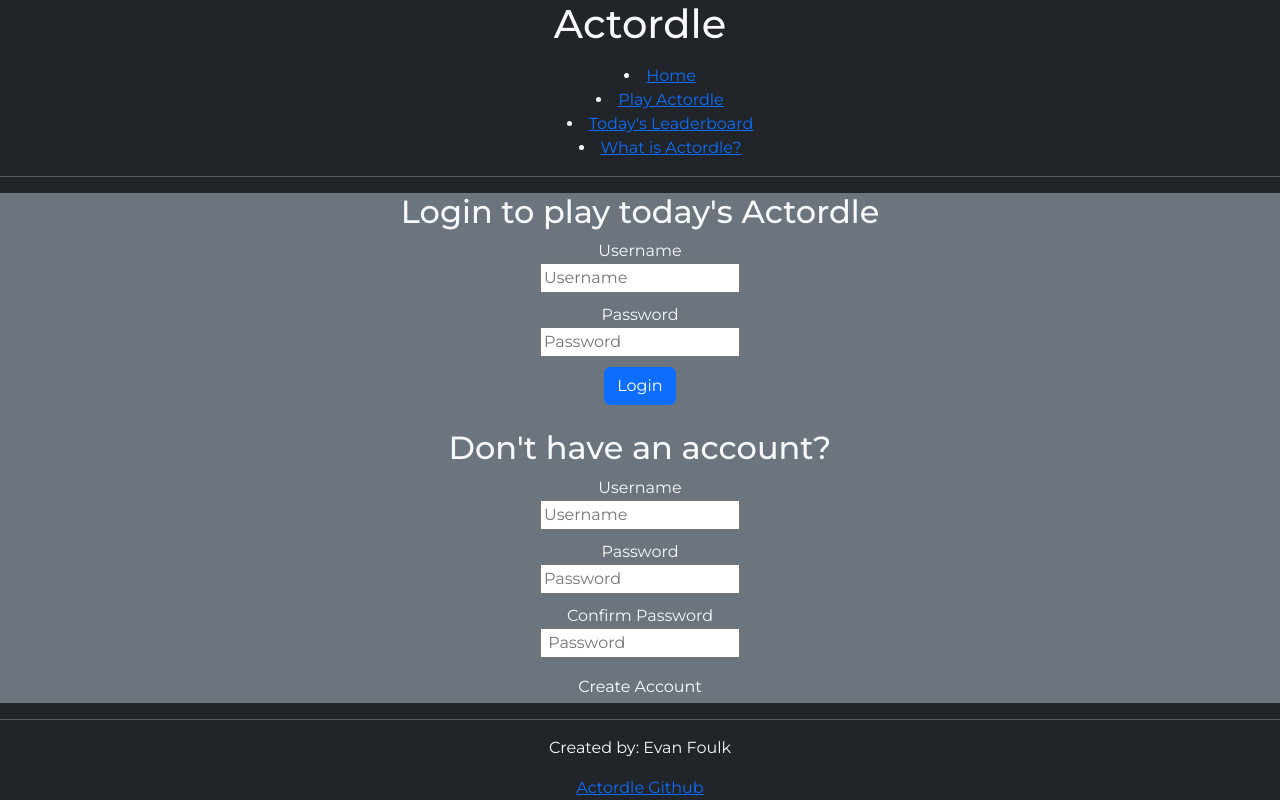
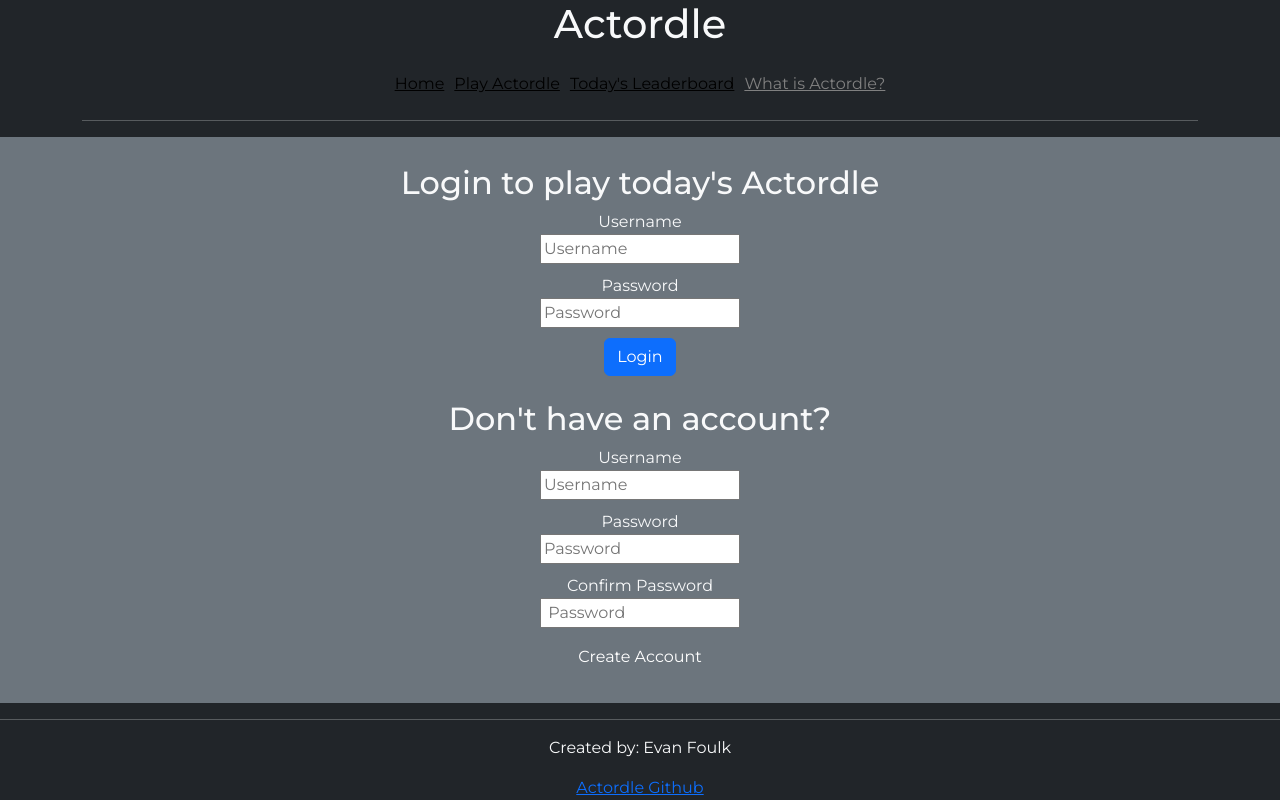
Before and after one commit to efoulk4/Actordle, a React (Vite) app: page / in a window 1280 px wide. Built offline with nearby package versions, Linux system fonts and the light colour scheme.

Commit message:
className

```diff
--- a/src/app.jsx
+++ b/src/app.jsx
@@ -11,14 +11,14 @@ export default function App() {
   return (
     <BrowserRouter>
   <div className="body bg-dark text-light">
-    <header ClassName="container fluid">
+    <header className="container fluid">
         <h1 id="sitename">Actordle</h1>
         <nav>
-            <menu ClassName="navbar">
-                <li ClassName="navitem"><NavLink ClassName="navlink" to="login">Home</NavLink></li>
-                <li ClassName="navitem"><NavLink ClassName="navlink" to="play">Play Actordle</NavLink></li>
-                <li ClassName="navitem"><NavLink ClassName="navlink" to="scores">Today's Leaderboard</NavLink></li>
-                <li ClassName="navitem"><NavLink ClassName="navlink-active" to="about">What is Actordle?</NavLink></li>
+            <menu className="navbar">
+                <li className="navitem"><NavLink className="navlink" to="login">Home</NavLink></li>
+                <li className="navitem"><NavLink className="navlink" to="play">Play Actordle</NavLink></li>
+                <li className="navitem"><NavLink className="navlink" to="scores">Today's Leaderboard</NavLink></li>
+                <li className="navitem"><NavLink className="navlink-active" to="about">What is Actordle?</NavLink></li>
             </menu>
         </nav>
         <hr />
```
